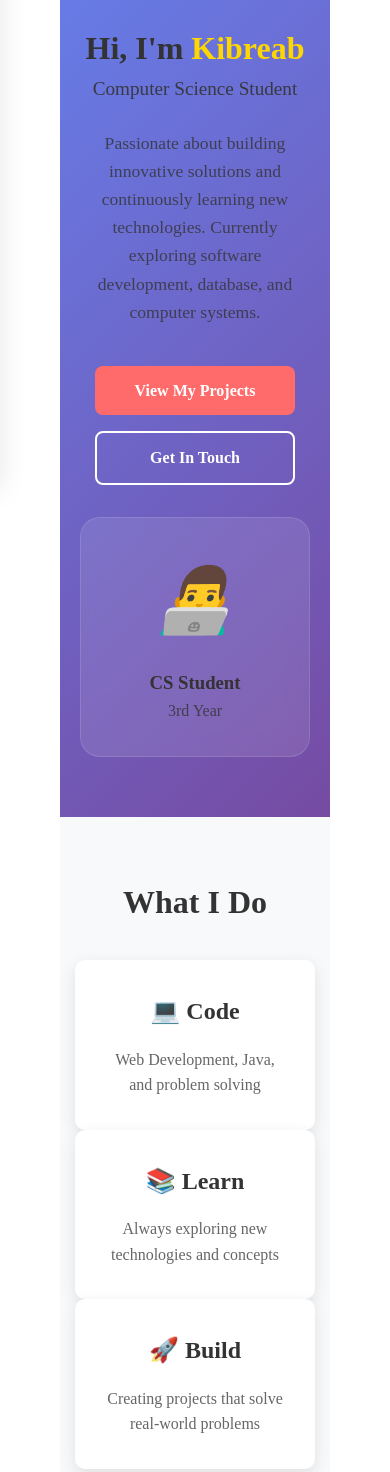
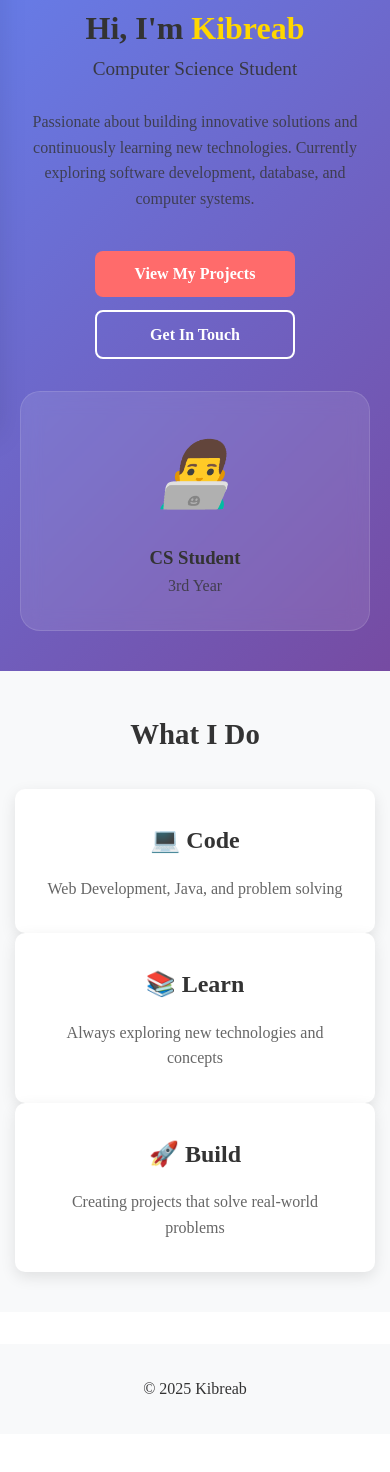
Before and after one commit to kibreab24/kibreab24.github.io, a plain HTML site: page index.html in a window 390 px wide. Shown: the part 117-1589 px from the top of the page. After the commit the page ends 1551 px from the top, so only its background shows below. Drawn offline with Linux system fonts and the light colour scheme.

Commit message:
Update styles.css

```diff
--- a/css/styles.css
+++ b/css/styles.css
@@ -507,11 +507,12 @@ footer {
     }
 }
 
+/* for normal mobiles */
 
 @media(max-width:480px){
 
     body{
-        padding: 60px;
+        padding-top: 60px;
     }
 
     .nav-container{
@@ -519,12 +520,13 @@ footer {
         padding: 0 15px;
     }
 
-    .nav-menu{
+    .nav-menu.active {
         top: 60px;
     }
 
     .hero{
-        padding: 80px 0 60px;
+        padding: 60px 0 40px;
+        min-height: 70vh;
     }
 
 
@@ -535,37 +537,52 @@ footer {
     .hero-subtitle{
         font-size: 1.2rem;
     }
+    .hero-description{
+        font-size: 1rem;
+    }
 
     .hero-buttons{
         flex-direction: column;
         align-items: center;
+        gap: 0.8rem;
 
     }
     .btn{
         width: 200px;
+        padding: 10px 25px;
     }
+
     .quick-intro{
-        padding: 60px 0;
+        padding: 40px 0;
     }
 
     .quick-intro h2{
-        font-size: 2rem;
+        font-size: 1.8rem;
         margin-bottom: 2rem;
 
     }
+
     .container{
         padding: 0 15px;
     }
-    .nav-menu a{
+
+    .nav-menu.active a{
         padding: 1.2rem 2rem;
         font-size: 1.1rem;
     }
 }
 
+
+
 @media(min-width: 769px) {
 
     .nav-menu{
         display: flex !important;
+    }
+
+    .hamburger{
+        display: none !important;
+
     }
 
     .hero-container{
@@ -576,6 +593,7 @@ footer {
 
     }
 }
+
 
 @media(max-width: 768px){
     .about-hero h1{
```
